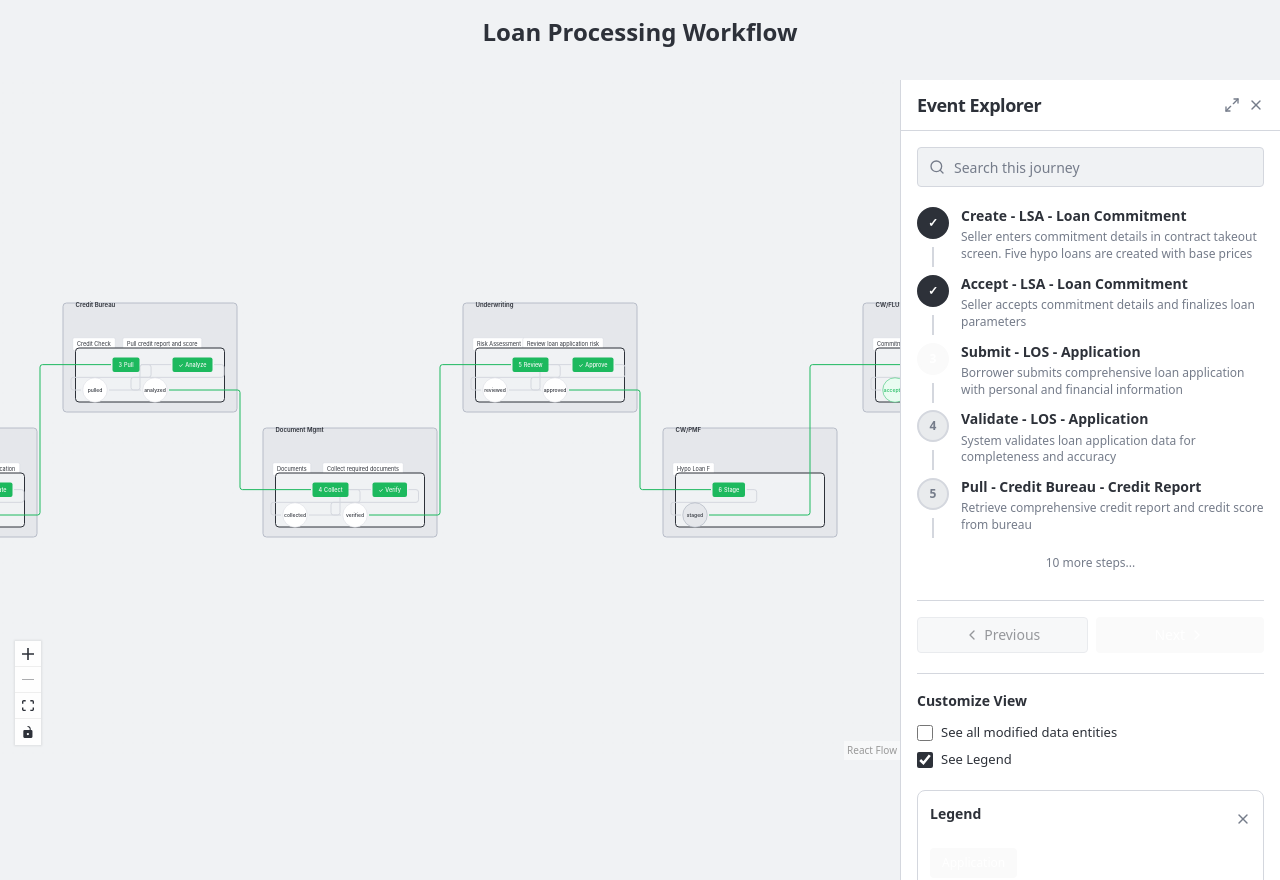
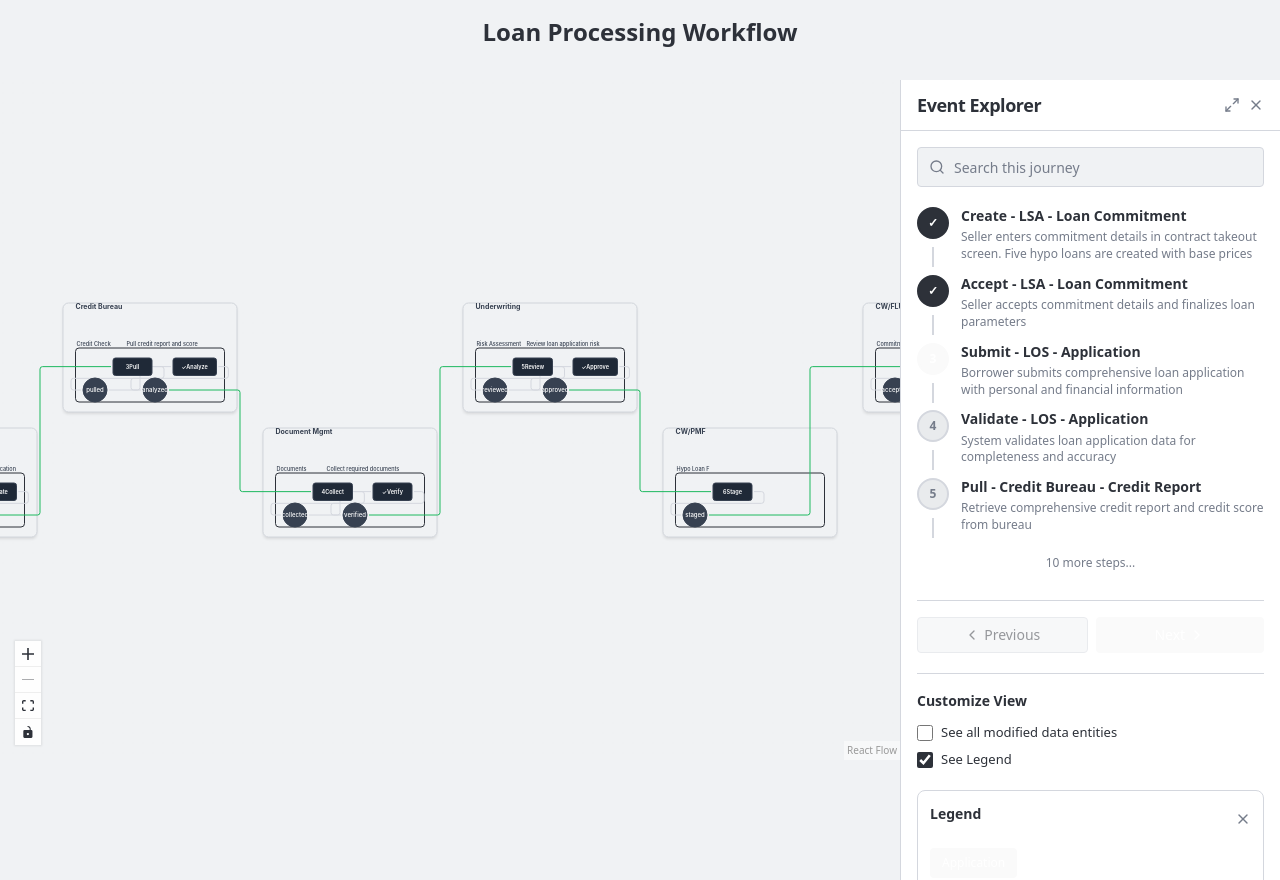
Before and after one commit to vinoth7ar/nodeflow-composer, a React (Vite) app: page / in a window 1280 px wide. Built offline with nearby package versions, Linux system fonts and the light colour scheme.

Commit message:
Fix node color on selection
Update node colors to green when selected and dark blue otherwise. Apply necessary CSS changes based on the provided images.

```diff
--- a/src/components/WorkflowDiagram.tsx
+++ b/src/components/WorkflowDiagram.tsx
@@ -40,7 +40,7 @@ const ContainerNode = ({ data }: { data: any }) => (
 const WorkflowNode = ({ data }: { data: any }) => (
   <>
     <Handle type="target" position={Position.Left} style={{ opacity: 0 }} />
-    <div className={`workflow-node ${data.status || ''}`}>
+    <div className={`workflow-node ${data.status || ''} ${data.selected ? 'selected' : ''}`}>
       {data.label}
     </div>
     <Handle type="source" position={Position.Right} style={{ opacity: 0 }} />
@@ -50,7 +50,7 @@ const WorkflowNode = ({ data }: { data: any }) => (
 const ActionNode = ({ data }: { data: any }) => (
   <>
     <Handle type="target" position={Position.Left} style={{ opacity: 0 }} />
-    <div className="workflow-action">
+    <div className={`workflow-action ${data.selected ? 'selected' : ''}`}>
       {data.icon && <span>{data.icon}</span>}
       {data.label}
     </div>
@@ -71,7 +71,7 @@ const TextNode = ({ data }: { data: any }) => (
 const StepNode = ({ data }: { data: any }) => (
   <>
     <Handle type="target" position={Position.Left} style={{ opacity: 0 }} />
-    <div className="workflow-step-node">
+    <div className={`workflow-step-node ${data.selected ? 'selected' : ''}`}>
       {data.icon && <span style={{ marginRight: '4px' }}>{data.icon}</span>}
       {data.label}
     </div>
@@ -722,11 +722,18 @@ const WorkflowDiagram = () => {
   const handleStepClick = useCallback((nodeId: string) => {
     console.log('=== STEP CLICK DEBUG ===');
     console.log('Requested nodeId:', nodeId);
-    console.log('Total available nodes:', nodes.length);
-    console.log('All node IDs:', nodes.map(n => n.id).sort());
-    console.log('Looking for exact match...');
+    setCurrentStep(nodeId);
 
-    setCurrentStep(nodeId);
+    // Update nodes to show selection
+    setNodes((prevNodes) =>
+      prevNodes.map((node) => ({
+        ...node,
+        data: {
+          ...node.data,
+          selected: node.id === nodeId
+        }
+      }))
+    );
 
     if (reactFlowInstance) {
       // Find the target node
@@ -777,7 +784,7 @@ const WorkflowDiagram = () => {
       }
     }
     console.log('=== END DEBUG ===');
-  }, [reactFlowInstance, nodes, setCurrentStep]);
+  }, [reactFlowInstance, nodes, setCurrentStep, setNodes]);
 
 
   return (
--- a/src/index.css
+++ b/src/index.css
@@ -159,77 +159,146 @@ All colors MUST be HSL.
   left: 12px;
 }
 
+/* Workflow Nodes */
 .workflow-node {
-  background: hsl(var(--workflow-node));
-  border: 1px solid hsl(var(--workflow-node-border));
+  width: 50px;
+  height: 50px;
   border-radius: 50%;
-  padding: 4px;
-  font-size: 10px;
+  background-color: #374151; /* Dark blue/gray by default */
+  color: white;
   display: flex;
   align-items: center;
   justify-content: center;
-  min-width: 50px;
-  min-height: 50px;
-  width: 50px;
-  height: 50px;
+  font-size: 12px;
+  font-weight: 500;
+  border: 2px solid #374151;
+  transition: all 0.3s ease;
+  cursor: pointer;
+}
+
+.workflow-node.selected,
+.workflow-node.active {
+  background-color: #10b981 !important; /* Green when selected/active */
+  border-color: #10b981 !important;
+  box-shadow: 0 0 10px rgba(16, 185, 129, 0.5);
+}
+
+.workflow-node.completed {
+  background-color: #10b981; /* Green for completed */
+  border-color: #10b981;
+}
+
+.workflow-node.pending {
+  background-color: #6b7280; /* Gray for pending */
+  border-color: #6b7280;
+}
+
+/* Legacy status classes for backward compatibility */
+.workflow-node.accepted,
+.workflow-node.created,
+.workflow-node.staged,
+.workflow-node.submitted,
+.workflow-node.validated,
+.workflow-node.pulled,
+.workflow-node.analyzed,
+.workflow-node.collected,
+.workflow-node.verified,
+.workflow-node.reviewed,
+.workflow-node.approved,
+.workflow-node.finalized,
+.workflow-node.prepared,
+.workflow-node.closed {
+  background-color: #374151;
+  border-color: #374151;
+  color: white;
+}
+
+/* Action Nodes */
+.workflow-action {
+  background-color: #1f2937; /* Dark blue */
+  color: white;
+  padding: 8px 16px;
+  border-radius: 6px;
+  border: 2px solid #374151;
+  font-size: 11px;
+  font-weight: 600;
+  text-align: center;
+  min-width: 80px;
+  transition: all 0.3s ease;
+}
+
+.workflow-action.selected {
+  background-color: #10b981 !important; /* Green when selected */
+  border-color: #10b981 !important;
+  box-shadow: 0 0 10px rgba(16, 185, 129, 0.5);
+}
+/* Step Nodes */
+.workflow-step-node {
+  background-color: #1f2937; /* Dark blue */
+  color: white;
+  padding: 8px 16px;
+  border-radius: 6px;
+  border: 2px solid #374151;
+  font-size: 11px;
+  font-weight: 600;
+  text-align: center;
+  min-width: 80px;
+  transition: all 0.3s ease;
+}
+
+.workflow-step-node.selected {
+  background-color: #10b981 !important; /* Green when selected */
+  border-color: #10b981 !important;
+  box-shadow: 0 0 10px rgba(16, 185, 129, 0.5);
+}
+
+/* Text nodes */
+.workflow-action-text {
+  background-color: transparent;
+  color: #374151;
+  font-size: 11px;
+  text-align: center;
+  padding: 4px 8px;
   font-weight: 500;
 }
 
-.workflow-node.accepted {
-  background: hsl(var(--workflow-accepted));
-  border-color: hsl(var(--workflow-accepted-border));
-  color: hsl(var(--workflow-accepted-border));
-  font-weight: 500;
+/* Container styling */
+.workflow-container {
+  background-color: hsl(var(--background));
+  border: 2px solid #d1d5db;
+  border-radius: 12px;
+  padding: 16px;
+  box-shadow: 0 4px 6px -1px rgba(0, 0, 0, 0.1);
 }
 
-.workflow-node.created {
-  background: hsl(var(--workflow-created));
-  border-color: hsl(var(--workflow-created-border));
-  color: hsl(var(--foreground));
+.workflow-container-inner {
+  background-color: #f9fafb;
+  border: 1px dashed #9ca3af;
+  border-radius: 8px;
+  position: relative;
 }
 
-.workflow-node.staged {
-  background: hsl(var(--workflow-staged));
-  border-color: hsl(var(--workflow-staged-border));
-  color: hsl(var(--foreground));
+.workflow-header {
+  font-weight: 700;
+  font-size: 14px;
+  color: #374151;
+  margin-bottom: 8px;
+  text-align: center;
 }
 
-.workflow-action {
-  background: hsl(var(--workflow-action));
-  color: hsl(var(--workflow-action-foreground));
-  border: none;
-  border-radius: 4px;
-  padding: 6px 12px;
-  font-size: 11px;
-  font-weight: 500;
-  cursor: pointer;
-  display: flex;
-  align-items: center;
-  gap: 4px;
+/* React Flow specific overrides */
+.react-flow__node {
+  background-color: transparent !important;
+  border: none !important;
+  box-shadow: none !important;
 }
 
-.workflow-action-text {
-  background: hsl(var(--card));
-  color: hsl(var(--foreground));
-  border: 1px solid hsl(var(--border));
-  border-radius: 4px;
-  padding: 4px 8px;
-  font-size: 11px;
-  font-weight: 400;
-}
-
-.workflow-step-node {
-  background: hsl(var(--card));
-  border: 1px solid hsl(var(--border));
-  border-radius: 4px;
-  padding: 6px;
-  display: flex;
-  align-items: center;
-  justify-content: center;
-  font-size: 11px;
-  color: hsl(var(--foreground));
-  min-width: 60px;
-  min-height: 24px;
+.react-flow__node.selected .workflow-node,
+.react-flow__node.selected .workflow-action,
+.react-flow__node.selected .workflow-step-node {
+  background-color: #10b981 !important;
+  border-color: #10b981 !important;
+  box-shadow: 0 0 10px rgba(16, 185, 129, 0.5) !important;
 }
 
 .workflow-edge {
```
